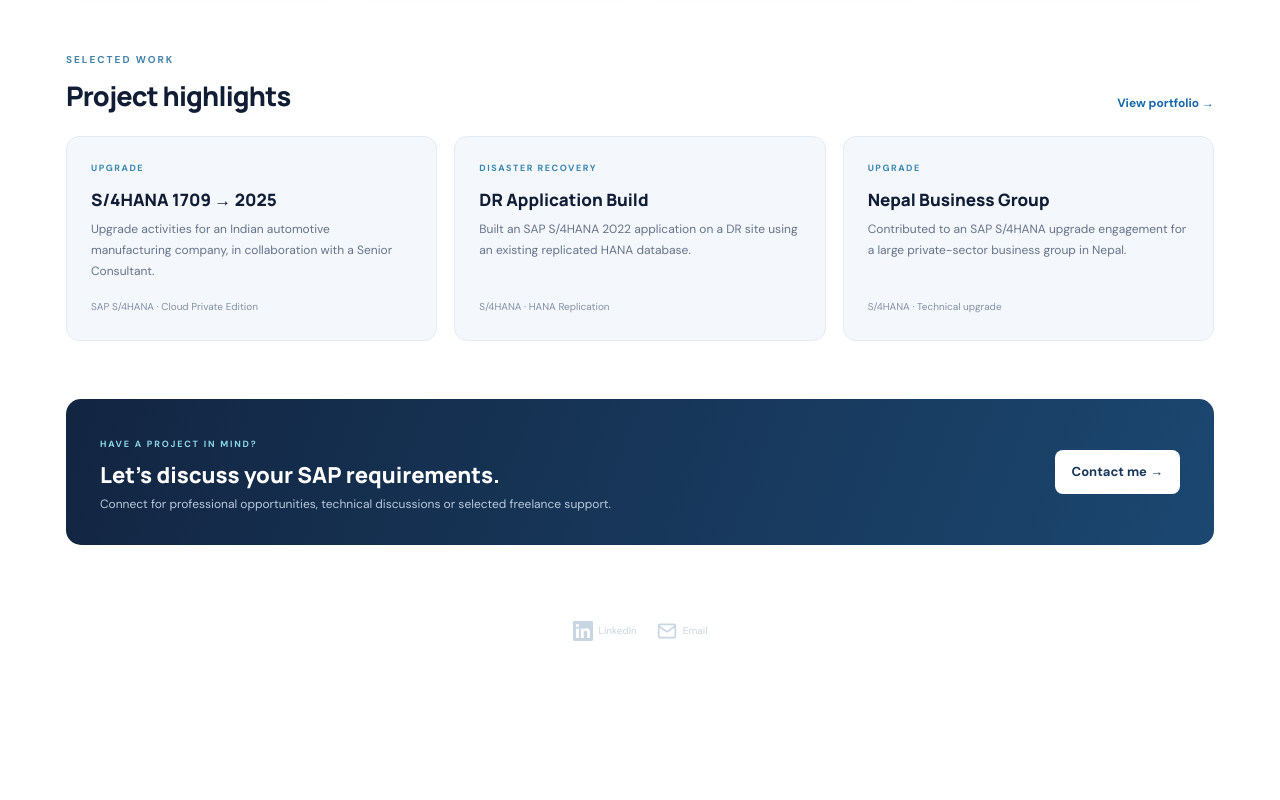
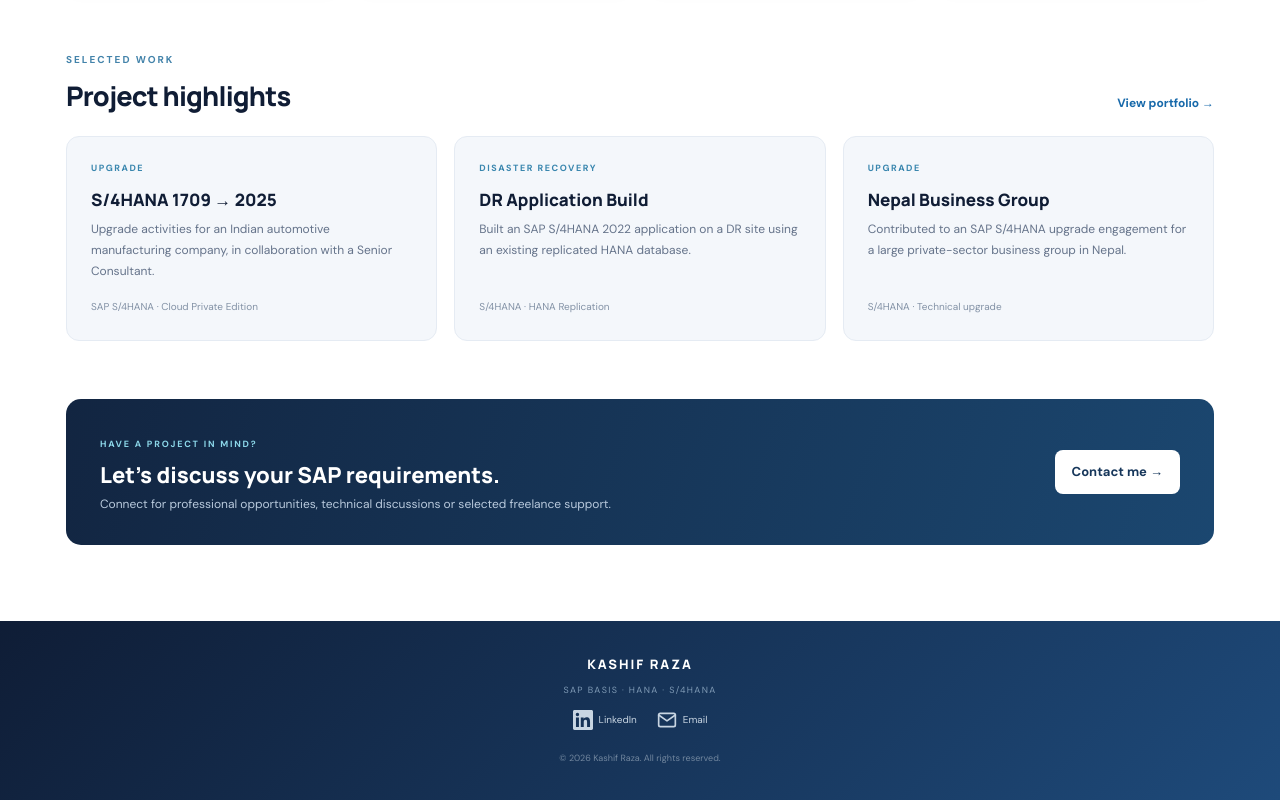
Before and after one commit to eternitytechconsulting/eternitytechconsulting.github.io, a plain HTML site: page index.html in a window 1280 px wide. Shown: the part 1385-2185 px from the top of the page. Before the commit the page ends 2039 px from the top, so only its background shows below. Drawn offline with Linux system fonts and the light colour scheme.

Commit message:
Update index.html

```diff
--- a/index.html
+++ b/index.html
@@ -188,10 +188,10 @@
   </section>
 </main>
 
-<div class="footer-links">
+<footer style="background:linear-gradient(135deg,#0f1d36 0%,#1e4a7a 100%); color:#ffffff;"><div class="footer-inner"><a class="footer-brand" href="#" onclick="showPage('home');return false;">KASHIF RAZA</a><p>SAP BASIS · HANA · S/4HANA</p><div class="footer-links">
   <a href="https://linkedin.com/in/technical4you" target="_blank" rel="noopener" aria-label="LinkedIn" title="LinkedIn" style="display:inline-flex; align-items:center; gap:6px;"><svg width="20" height="20" viewBox="0 0 24 24" fill="currentColor" aria-hidden="true"><path d="M20.45 20.45h-3.56v-5.57c0-1.33-.02-3.04-1.85-3.04-1.85 0-2.14 1.45-2.14 2.94v5.67H9.34V9h3.41v1.56h.05c.48-.9 1.64-1.85 3.37-1.85 3.6 0 4.27 2.37 4.27 5.46v6.28zM5.34 7.43a2.06 2.06 0 110-4.13 2.06 2.06 0 010 4.13zM7.12 20.45H3.56V9h3.56v11.45zM22.22 0H1.77C.79 0 0 .77 0 1.73v20.54C0 23.23.79 24 1.77 24h20.45c.98 0 1.78-.77 1.78-1.73V1.73C24 .77 23.2 0 22.22 0z"/></svg>LinkedIn</a>
   <a href="mailto:kashifmpu@gmail.com" aria-label="Email" title="Email" style="display:inline-flex; align-items:center; gap:6px;"><svg width="20" height="20" viewBox="0 0 24 24" fill="none" stroke="currentColor" stroke-width="2" stroke-linecap="round" stroke-linejoin="round" aria-hidden="true"><rect x="2" y="4" width="20" height="16" rx="2"/><path d="M22 6l-10 7L2 6"/></svg>Email</a>
-</div>
+</div><small>© <span id="year">2026</span> Kashif Raza. All rights reserved.</small></div></footer>
 <script src="script.js"></script>
 </body>
 </html>
```
